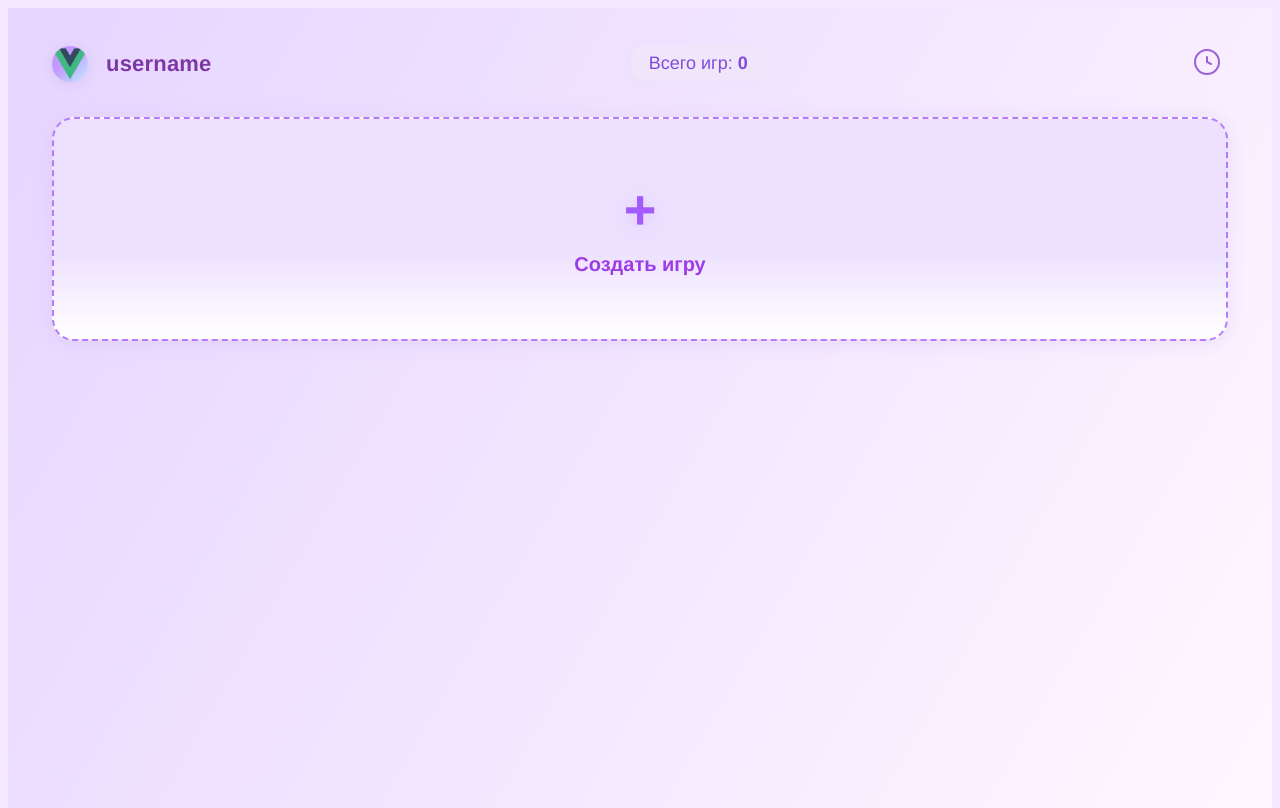
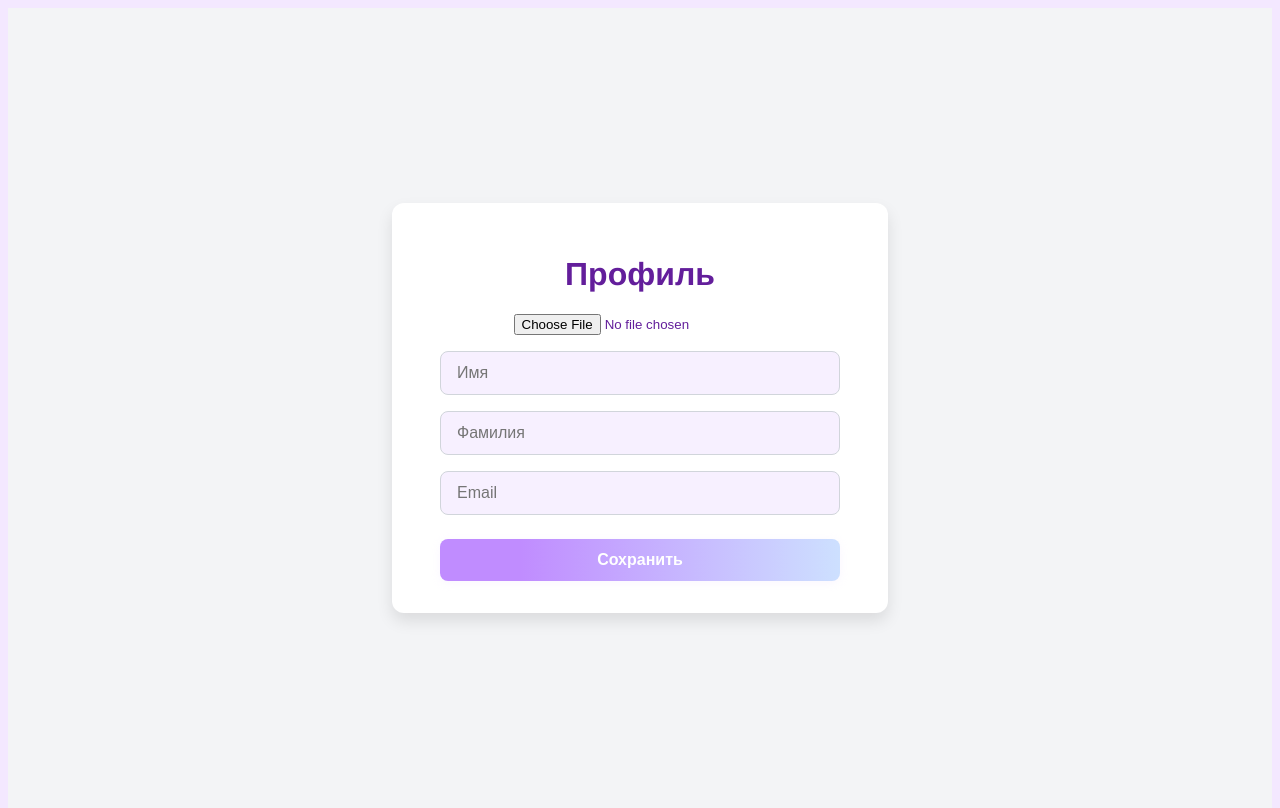
Before and after one commit to MiromanovDaniil/script-service-frontend, a Vue app: page /profile in a window 1280 px wide. Before the commit this address led to /. Built offline with nearby package versions, Linux system fonts and the light colour scheme.

Commit message:
Add user profile editing page

```diff
--- a/src/components/Games/GamesPage.vue
+++ b/src/components/Games/GamesPage.vue
@@ -2,10 +2,10 @@
   <div class="games-dashboard">
     <!-- Top bar -->
     <header class="dashboard-header">
-      <div class="dashboard-user">
-        <img class="user-avatar" src="/assets/logo.png" alt="avatar" />
-        <span class="user-name">username</span>
-      </div>
+      <router-link to="/profile" class="dashboard-user">
+        <img class="user-avatar" :src="state.user.avatar || '/assets/logo.png'" alt="avatar" />
+        <span class="user-name">{{ state.user.firstName || 'username' }}</span>
+      </router-link>
       <div class="dashboard-status">
         Всего игр: <b>{{ state.games.length }}</b>
       </div>
@@ -240,6 +240,7 @@ export default {
   display: flex;
   align-items: center;
   gap: 12px;
+  text-decoration: none;
 }
 .user-avatar {
   width: 36px;
--- /dev/null
+++ b/src/components/UserProfilePage.vue
@@ -0,0 +1,123 @@
+<template>
+  <div class="auth-page">
+    <div class="auth-container">
+      <h1>Профиль</h1>
+      <form @submit.prevent="save">
+        <div class="avatar-group">
+          <img v-if="avatarPreview" :src="avatarPreview" class="avatar" />
+          <input type="file" accept="image/*" @change="onFileChange" />
+        </div>
+        <div class="form-group">
+          <input v-model="firstName" class="input" placeholder="Имя" />
+        </div>
+        <div class="form-group">
+          <input v-model="lastName" class="input" placeholder="Фамилия" />
+        </div>
+        <div class="form-group">
+          <input v-model="email" class="input" type="email" placeholder="Email" />
+        </div>
+        <button type="submit" class="btn">Сохранить</button>
+      </form>
+    </div>
+  </div>
+</template>
+
+<script>
+import { state, updateUser } from '@/store'
+export default {
+  name: 'UserProfilePage',
+  data() {
+    return {
+      firstName: state.user.firstName,
+      lastName: state.user.lastName,
+      email: state.user.email,
+      avatar: state.user.avatar,
+      avatarPreview: state.user.avatar,
+    }
+  },
+  methods: {
+    onFileChange(e) {
+      const file = e.target.files[0]
+      if (!file) return
+      const reader = new FileReader()
+      reader.onload = ev => {
+        this.avatar = ev.target.result
+        this.avatarPreview = ev.target.result
+      }
+      reader.readAsDataURL(file)
+    },
+    save() {
+      updateUser({
+        firstName: this.firstName,
+        lastName: this.lastName,
+        email: this.email,
+        avatar: this.avatar,
+      })
+      this.$router.push('/')
+    },
+  },
+}
+</script>
+
+<style scoped>
+.auth-page {
+  display: flex;
+  align-items: center;
+  justify-content: center;
+  height: 100vh;
+  width: 100%;
+  background: #f3f4f6;
+}
+.auth-container {
+  background: white;
+  padding: 2rem 3rem;
+  border-radius: 12px;
+  box-shadow: 0 8px 16px rgba(0, 0, 0, 0.1);
+  width: 100%;
+  max-width: 400px;
+  text-align: center;
+}
+.avatar-group {
+  display: flex;
+  flex-direction: column;
+  align-items: center;
+  margin-bottom: 1rem;
+}
+.avatar {
+  width: 80px;
+  height: 80px;
+  object-fit: cover;
+  border-radius: 50%;
+  margin-bottom: 0.5rem;
+}
+.form-group {
+  margin-bottom: 1rem;
+}
+.input {
+  width: 100%;
+  padding: 0.75rem 1rem;
+  border: 1px solid #d1d5db;
+  border-radius: 8px;
+  font-size: 1rem;
+  outline: none;
+  transition: border-color 0.3s;
+}
+.input:focus {
+  border-color: #2563eb;
+}
+.btn {
+  width: 100%;
+  padding: 0.75rem;
+  background-color: #2563eb;
+  color: white;
+  border: none;
+  border-radius: 8px;
+  font-size: 1rem;
+  cursor: pointer;
+  margin-top: 0.5rem;
+  transition: background-color 0.3s;
+}
+.btn:hover {
+  background-color: #1d4ed8;
+}
+</style>
--- a/src/router/index.js
+++ b/src/router/index.js
@@ -3,12 +3,14 @@ import EditGamePage from '@/components/EditGamePage.vue'
 import GamesPage from '@/components/Games/GamesPage.vue'
 import LoginPage from '@/components/LoginPage.vue'
 import RegisterPage from '@/components/RegisterPage.vue'
+import UserProfilePage from '@/components/UserProfilePage.vue'
 
 const routes = [
   { path: '/', name: 'main', component: GamesPage },
   { path: '/:id', name: 'edit', component: EditGamePage, params: true },
   { path: '/login', name: 'login', component: LoginPage },
-  { path: '/register', name: 'register', component: RegisterPage }
+  { path: '/register', name: 'register', component: RegisterPage },
+  { path: '/profile', name: 'profile', component: UserProfilePage },
 ]
 
 const router = createRouter({
--- a/src/store.js
+++ b/src/store.js
@@ -7,6 +7,12 @@ const defaultState = {
   selectedSceneId: null,
   selectedScriptId: null,
   token: null,
+  user: {
+    firstName: '',
+    lastName: '',
+    email: '',
+    avatar: '',
+  },
 }
 
 function load() {
@@ -14,7 +20,11 @@ function load() {
   if (raw) {
     try {
       const parsed = JSON.parse(raw)
-      return { ...defaultState, ...parsed }
+      return {
+        ...defaultState,
+        ...parsed,
+        user: { ...defaultState.user, ...(parsed.user || {}) },
+      }
     } catch (e) {
       console.error('failed to parse state', e)
     }
@@ -37,4 +47,9 @@ function clearToken() {
   saveState()
 }
 
-export { state, defaultState, saveState, setToken, clearToken }
+function updateUser(data) {
+  state.user = { ...state.user, ...data }
+  saveState()
+}
+
+export { state, defaultState, saveState, setToken, clearToken, updateUser }
```
